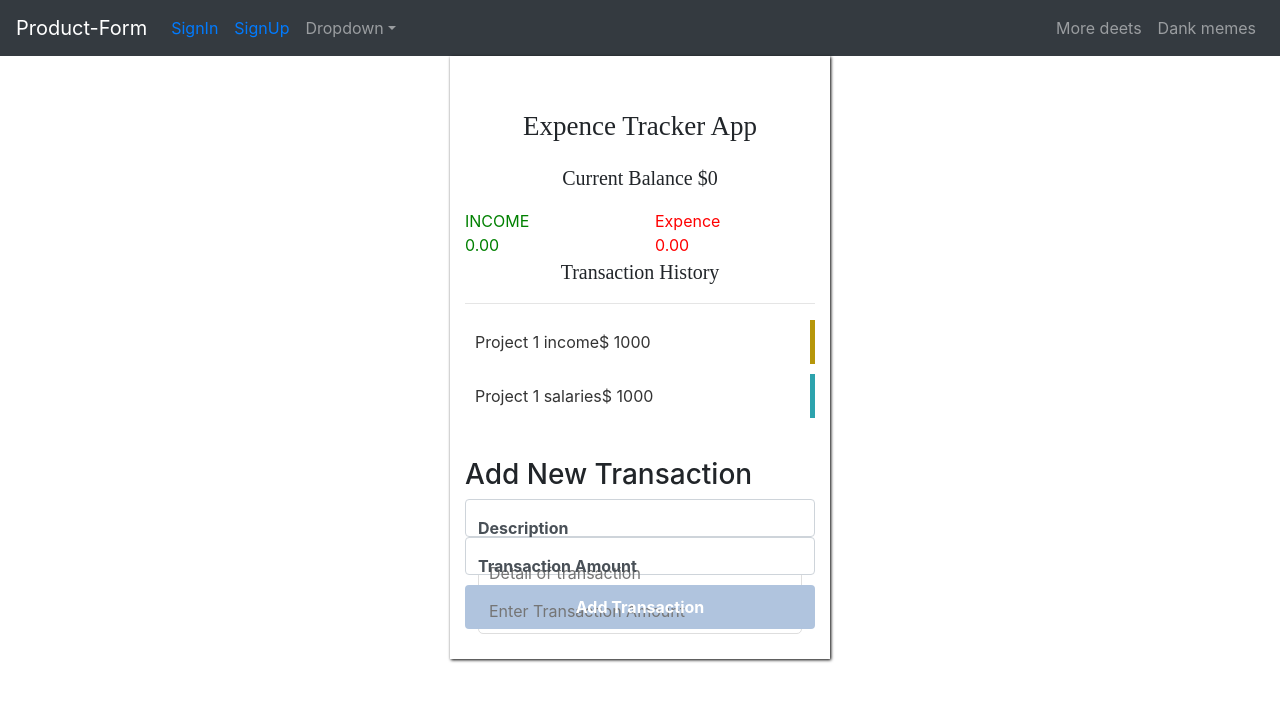
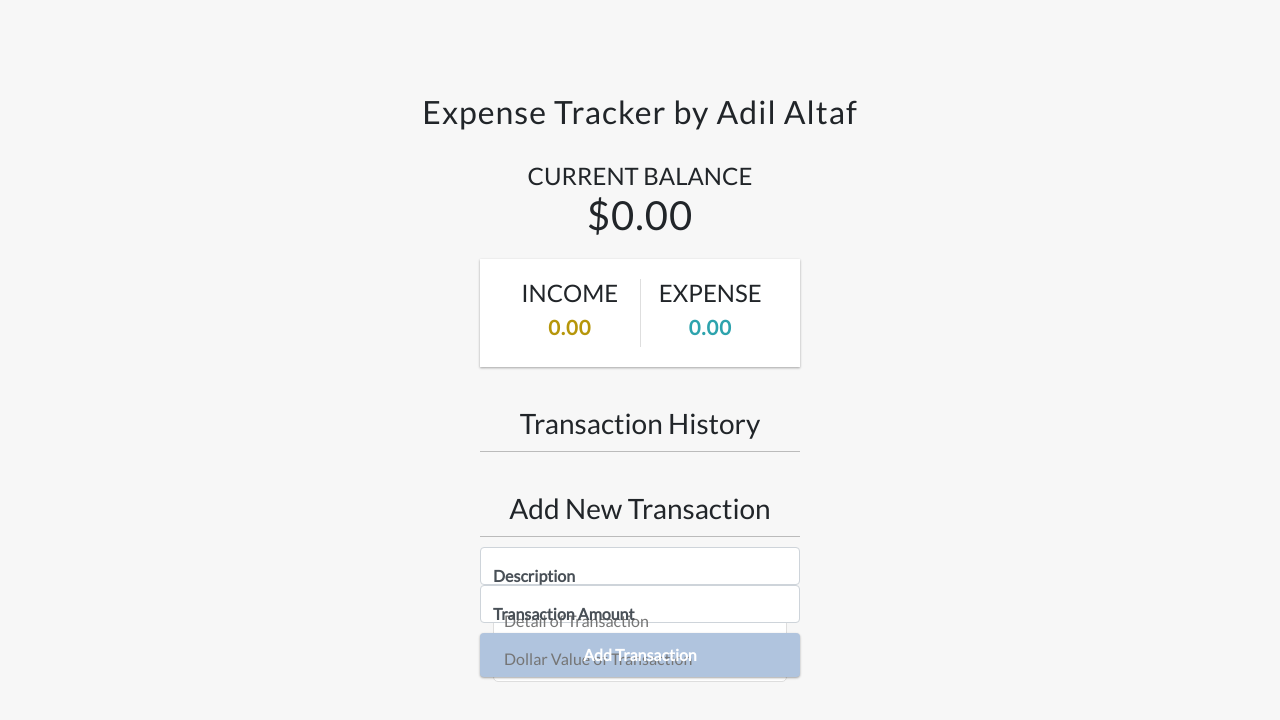
Before and after one commit to qasim5611/BootcampYarn, a React (Create React App) app: page / in a window 1280 px wide. Shown: the top 720 px of the page. Built offline with nearby package versions, Linux system fonts and the light colour scheme.

Commit message:
checkingg

```diff
--- a/src/App.css
+++ b/src/App.css
@@ -1,54 +1,55 @@
-.App {
-  text-align: center;
+
+
+@import url('https://fonts.googleapis.com/css?family=Lato&display=swap');
+
+:root {
+  --box-shadow: 0 1px 3px rgba(0, 0, 0, 0.12), 0 1px 2px rgba(0, 0, 0, 0.24);
 }
 
-.App-logo {
-  height: 40vmin;
-  pointer-events: none;
-}
-/* .plus:hover{
- background-color: green;
+* {
+  box-sizing: border-box;
 }
 
-.minus:hover{
-  background-color: red;
-} */
-@media (prefers-reduced-motion: no-preference) {
-  .App-logo {
-    animation: App-logo-spin infinite 20s linear;
-  }
-}
-
-.App-header {
-  background-color: #282c34;
-  min-height: 100vh;
+body {
+  background-color: #f7f7f7;
   display: flex;
   flex-direction: column;
   align-items: center;
   justify-content: center;
-  font-size: calc(10px + 2vmin);
-  color: white;
+  min-height: 100vh;
+  margin: 0;
+  font-family: 'Lato', sans-serif;
 }
 
-.App-link {
-  color: #61dafb;
+.container {
+  margin: 30px auto;
+  width: 350px;
 }
 
-@keyframes App-logo-spin {
-  from {
-    transform: rotate(0deg);
-  }
-  to {
-    transform: rotate(360deg);
-  }
+h1 {
+  letter-spacing: 1px;
+  margin: 0;
+  text-align: center;
 }
 
+h2 {
+  letter-spacing: 1px;
+  margin: 0;
+  text-align: center;
+}
 
+h3 {
+  border-bottom: 1px solid #bbb;
+  padding-bottom: 10px;
+  margin: 40px 0 10px;
+  text-align: center;
+}
 
-
-
-
-
+h4 {
+  margin: 0;
+  text-transform: uppercase;
+  text-align: center;
+}
 
 .inc-exp-container {
   background-color: #fff;
--- a/src/App.js
+++ b/src/App.js
@@ -1,90 +1,30 @@
-import React, { Component } from 'react';
-import Header from './Component/Header';
-// import Footer from './Component/Footer';
-import welcom from './Component/Content';
-import Newtodo from './Component/AddNewTodo';
-import Dashboard from './Component/Dashboard';
-import signin from './Component/signin';
-import signup from  './Component/signup';
-import Edit from './Component/edit';
-import InputForm from './Component/InputForm';
-import { BrowserRouter, Route, Switch} from 'react-router-dom';
+import React from 'react';
 
-import NotFound from './Component/NotFound';
-// import {PrivateRoute} from './Component/PrivateRoute';
-import {Provider} from 'react-redux';
-import store from './Redux/Store/store';
-import RetriveDataDb from './Component/RetriveDataDb';
-import UpdateForm from './Component/Update';
-// import AddCounter from './Component/Addcounter';
-// import Counter from './Component/counter';
-import NewDashboard from './Component/NewDashboard';
+// Import CSS
+import './App.css';
 
-import './App.css';
-class App extends Component {
-//   constructor(props) {
-//     super(props)
-//     this.state = {
-//         status:false
-//     }
+// Import Components
+import { Header } from './Component/Header';
+import { Balance } from './Component/Balance';
+import { AccountSummary } from './Component/AccountSummary';
+import { TransactionHistory } from './Component/TransactionHistory';
+import { AddTransaction } from './Component/AddTransaction';
 
-// }
-// componentWillMount() {
+// Import Provider
+import { GlobalProvider } from './context/GlobalState';
 
-//   this.props.sendToActionFORSAVE();
-
-
-//  }
-  render() {
-    // const {status} =this.state;
-    return (
-      <Provider store = { store } >
-
-      <BrowserRouter>
-      <div>
-
+function App() {
+  return (
+      <GlobalProvider>
         <Header />
-
-        <Switch>
-
-          <Route exact path='/' component={welcom} />
-          <Route  path='/newtodo' component={Newtodo} />
-          <Route  path='/dashboard' component={Dashboard} />
-          <Route  path='/ServerDBForm' component={InputForm} />
-          <Route  path='/UpdateForm' component={UpdateForm} />
-          <Route  path='/signin' component={signin} />
-          <Route  path='/signup' component={signup} />
-          <Route  path='/RetriveDataFromDb' component={RetriveDataDb} />
-          <Route  path='/edit' component={Edit} />
-          <Route  path='/NewDashboard' component={NewDashboard} />
-
-
-
-          {/* <Route path="/UpdateForm/:taskID" render={(props) => {
-return (
-   <UpdateForm taskID={props.match.params.taskID} changeTitle={this.changeTitle} />
-);
-}} /> */}
-
-          <Route  component={NotFound}/>
-
-
-            {/* <PrivateRoute path='/newtodo' component={Newtodo} Auth={true} />  */}
-
-          {/* <PrivateRoute path='/user' component={User} Auth={status} />
-              <PrivateRoute path='/admin' component={Admin} Auth={status} /> */}
-
-
-        </Switch>
-
-        {/* <Footer /> */}
-        {/* <AddCounter/>
-        <Counter/> */}
-      </div>
-    </BrowserRouter>
-    </Provider>
-    )
-  }
+        <div className="container">
+          <Balance />
+          <AccountSummary />
+          <TransactionHistory />
+          <AddTransaction />
+        </div>
+      </GlobalProvider>
+  );
 }
 
 export default App;
--- /dev/null
+++ b/src/Component/AccountSummary.js
@@ -0,0 +1,39 @@
+import React, { useContext } from 'react'
+
+// Import the Global State
+import { GlobalContext } from '../context/GlobalState';
+
+export const AccountSummary = () => {
+
+    const { transactions } = useContext(GlobalContext);
+
+    const transactionAmounts = transactions.map(transaction => transaction.transactionAmount);
+
+    const income = transactionAmounts
+        .filter(transaction => transaction > 0)
+        .reduce((acc, transaction) => (acc += transaction), 0)
+        .toFixed(2);
+
+    const expense = Math.abs(transactionAmounts
+        .filter(transaction => transaction < 0)
+        .reduce((acc, transaction) => (acc += transaction), 0)
+        ).toFixed(2);
+
+    return (
+        <div className="inc-exp-container">
+            <div>
+                <h4>Income</h4>
+                <p className="money plus">
+                    {income}
+                </p>
+            </div>
+            <div>
+                <h4>Expense</h4>
+                <p className="money minus">
+                    {expense}
+                </p>
+            </div>
+
+        </div>
+    )
+}
--- /dev/null
+++ b/src/Component/Balance.js
@@ -0,0 +1,20 @@
+import React, { useContext } from 'react'
+
+// Import the Global State
+import { GlobalContext } from '../context/GlobalState';
+
+export const Balance = () => {
+
+    const { transactions } = useContext(GlobalContext);
+
+    const transactionAmounts = transactions.map(transaction => transaction.transactionAmount);
+    const balance = transactionAmounts.reduce((acc, item) => (acc += item), 0).toFixed(2);
+
+
+    return (
+        <div>
+            <h4>Current Balance</h4>
+            <h1 id="balance">${balance}</h1>
+        </div>
+    )
+}
--- a/src/Component/Header.js
+++ b/src/Component/Header.js
@@ -1,38 +1,9 @@
-import React, { Component } from 'react'
-import { Navbar,Nav,NavDropdown} from 'react-bootstrap';
-import { Link } from 'react-router-dom';
-export class Header extends Component {
-  render() {
+import React from 'react'
 
+export const Header = () => {
     return (
-      <div>
-         <Navbar collapseOnSelect expand="lg" bg="dark" variant="dark">
-  <Navbar.Brand > Product-Form</Navbar.Brand>
-  <Navbar.Toggle aria-controls="responsive-navbar-nav" />
-  <Navbar.Collapse id="responsive-navbar-nav">
-    <Nav className="mr-auto">
-     <Nav.Link ><Link to="/signin">SignIn</Link></Nav.Link>
-      <Nav.Link ><Link to="/signup">SignUp</Link></Nav.Link>
-      <NavDropdown title="Dropdown" id="collasible-nav-dropdown">
-
-        <NavDropdown.Item><Link to="/ServerDBForm">Input Form</Link></NavDropdown.Item>
-        <NavDropdown.Item href="#action/3.2">Another action</NavDropdown.Item>
-        <NavDropdown.Item href="#action/3.3">Something</NavDropdown.Item>
-        <NavDropdown.Divider />
-        <NavDropdown.Item href="#action/3.4" onClick={this.go1}>Syl Paractice</NavDropdown.Item>
-      </NavDropdown>
-    </Nav>
-    <Nav>
-      <Nav.Link href="#deets">More deets</Nav.Link>
-      <Nav.Link eventKey={2} href="#memes">
-        Dank memes
-      </Nav.Link>
-    </Nav>
-  </Navbar.Collapse>
-</Navbar>
-      </div>
+        <h2>
+            Expense Tracker by Adil Altaf
+        </h2>
     )
-  }
 }
-
-export default Header
--- /dev/null
+++ b/src/Component/Transaction.js
@@ -0,0 +1,23 @@
+import React, { useContext } from 'react'
+
+// Import the Global State
+import { GlobalContext } from '../context/GlobalState';
+
+export const Transaction = ({ transaction }) => {
+
+    const { delTransaction } = useContext(GlobalContext);
+
+    const sign = transaction.transactionAmount > 0 ? '+' : '-';
+    const transactionType = transaction.transactionAmount > 0 ? 'plus' : 'minus';
+
+    return (
+        <li className={transactionType}>
+            {transaction.description}
+            <span>{sign}${Math.abs(transaction.transactionAmount)}</span>
+            <button className="delete-btn"
+                    onClick={() => delTransaction(transaction.id)}>
+                X
+            </button>
+        </li>
+    )
+}
--- a/src/Component/addTransaction.js
+++ b/src/Component/addTransaction.js
@@ -1,37 +1,59 @@
-import React, { Component } from 'react';
+import React, { useState, useContext } from 'react';
 
-class addTransaction extends Component {
-    render() {
+// Import the Global State
+import { GlobalContext } from '../context/GlobalState';
+
+
+export const AddTransaction = () => {
+
+    const [description, setDescription] = useState('');
+    const [transactionAmount, setTransactionAmount] = useState('');
+
+    const { addTransaction } = useContext(GlobalContext);
+
+    const onSubmit = (e) => {
+        e.preventDefault();
+
+        const newTransaction = {
+            id: new Date().getTime(),
+            description,
+            transactionAmount: +transactionAmount
+        }
+
+        addTransaction(newTransaction);
+
+    }
+
     return (
         <div>
             <h3>Add New Transaction</h3>
-
-<form>
+            <form onSubmit={onSubmit}>
                 <div className="form-control">
-<label htmlFor='description'>
+                    <label htmlFor="description">
                         Description
                     </label>
-
-<input type="text"  id="description" placeholder="Detail of transaction" />
+                    <input  type="text"
+                            id="description"
+                            value={description}
+                            onChange={(e) => setDescription(e.target.value)}
+                            placeholder="Detail of Transaction"
+                            required="required"
+                    />
                 </div>
-
-
-
                 <div className="form-control">
-<label htmlFor='transactionamount'>
+                    <label htmlFor="transactionamount">
                         Transaction Amount
                     </label>
-
-<input type="number"  id="transactionamount" placeholder="Enter Transaction Amount" />
+                    <input  type="number"
+                            id="transactionamount"
+                            value={transactionAmount}
+                            onChange={(e) => setTransactionAmount(e.target.value)}
+                            placeholder="Dollar Value of Transaction"
+                            required="required"
+                    />
                 </div>
-
-
                 <button className="btn">Add Transaction</button>
             </form>
-
         </div>
-        );
+    )
 }
-}
-
-export default addTransaction;
--- a/src/Component/transactionHistory.js
+++ b/src/Component/transactionHistory.js
@@ -1,24 +1,27 @@
-import React, { Component } from 'react';
-import './../App.css';
-class transactionHistory extends Component {
-    render() {
-        return (
-            <div>
-               <h3>Transaction History</h3>
-<ul>
-    <li className="plus" style={{borderRight: '10px green solid'}}>
-       <center> Project 1 income
-        <span>$ 1000</span> </center>
-    </li>
-    <li className="minus" style={{borderRight: '10px red solid'}}>
-        <center> Project 1 salaries
-        <span>$ 1000</span> </center>
-    </li>
-</ul>
+import React, { useContext } from 'react';
 
-            </div>
-        );
-    }
+// Import Transaction Component
+import { Transaction } from './Transaction';
+
+// Import the Global State
+import { GlobalContext } from '../context/GlobalState';
+
+export const TransactionHistory = () => {
+
+    const { transactions } = useContext(GlobalContext);
+
+    return (
+        <div>
+            <h3>
+                Transaction History
+            </h3>
+            <ul className="list">
+                {transactions.map(transaction =>
+                    (
+                    <Transaction key={transaction.id} transaction={transaction} />
+                    )
+                )}
+            </ul>
+        </div>
+    )
 }
-
-export default transactionHistory;
--- /dev/null
+++ b/src/context/AppReducer.js
@@ -0,0 +1,17 @@
+export default (state, action) => {
+    switch(action.type) {
+        case 'DELETE_TRANSACTION':
+            return {
+                ...state,
+                transactions: state.transactions
+                    .filter(transaction => transaction.id !== action.payload)
+            }
+        case 'ADD_TRANSACTION':
+            return {
+                ...state,
+                transactions: [action.payload, ...state.transactions]
+            }
+        default:
+            return state;
+    };
+}
--- /dev/null
+++ b/src/context/GlobalState.js
@@ -0,0 +1,48 @@
+import React, { createContext, useReducer } from 'react';
+
+// Import the Reducer
+import AppReducer from './AppReducer';
+
+// Create the initial state
+const initialState = {
+    transactions: []
+}
+
+// Create the Global Context
+export const GlobalContext = createContext(initialState);
+
+// Create a Provider for the Global Context
+export const GlobalProvider = ({ children }) => {
+    const [state, dispatch] = useReducer(AppReducer, initialState);
+
+    // Actions for Transactions
+
+        // Delete Existing Transaction Action
+        function delTransaction(id) {
+            dispatch({
+                type: 'DELETE_TRANSACTION',
+                payload: id
+            });
+        }
+
+        // Add New Transaction Action
+        function addTransaction(transaction) {
+            dispatch({
+                type: 'ADD_TRANSACTION',
+                payload: transaction
+            })
+        }
+
+    return (
+        <GlobalContext.Provider value={
+            {
+                transactions: state.transactions,
+                delTransaction,
+                addTransaction
+            }
+        }>
+            {children}
+        </GlobalContext.Provider>
+    );
+
+}
```
Lines whose indentation alone changed are shown as unchanged.
